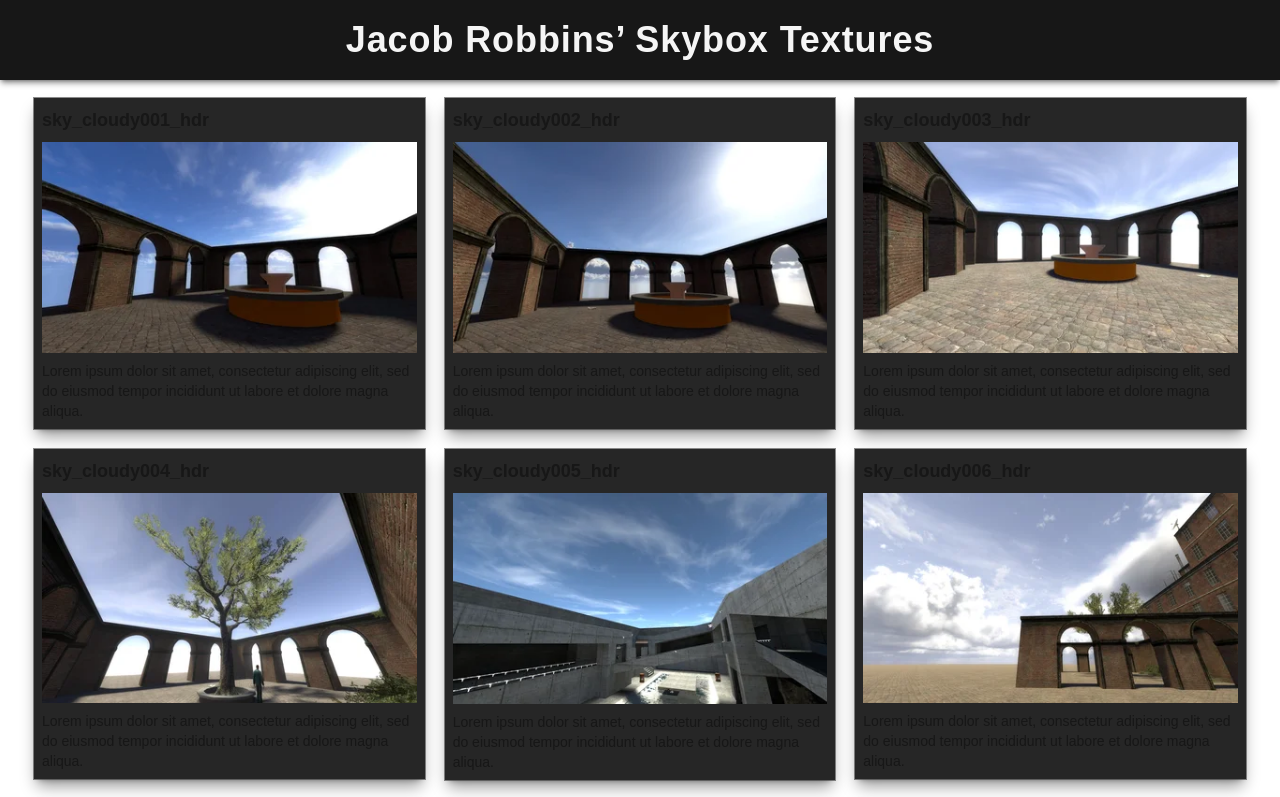
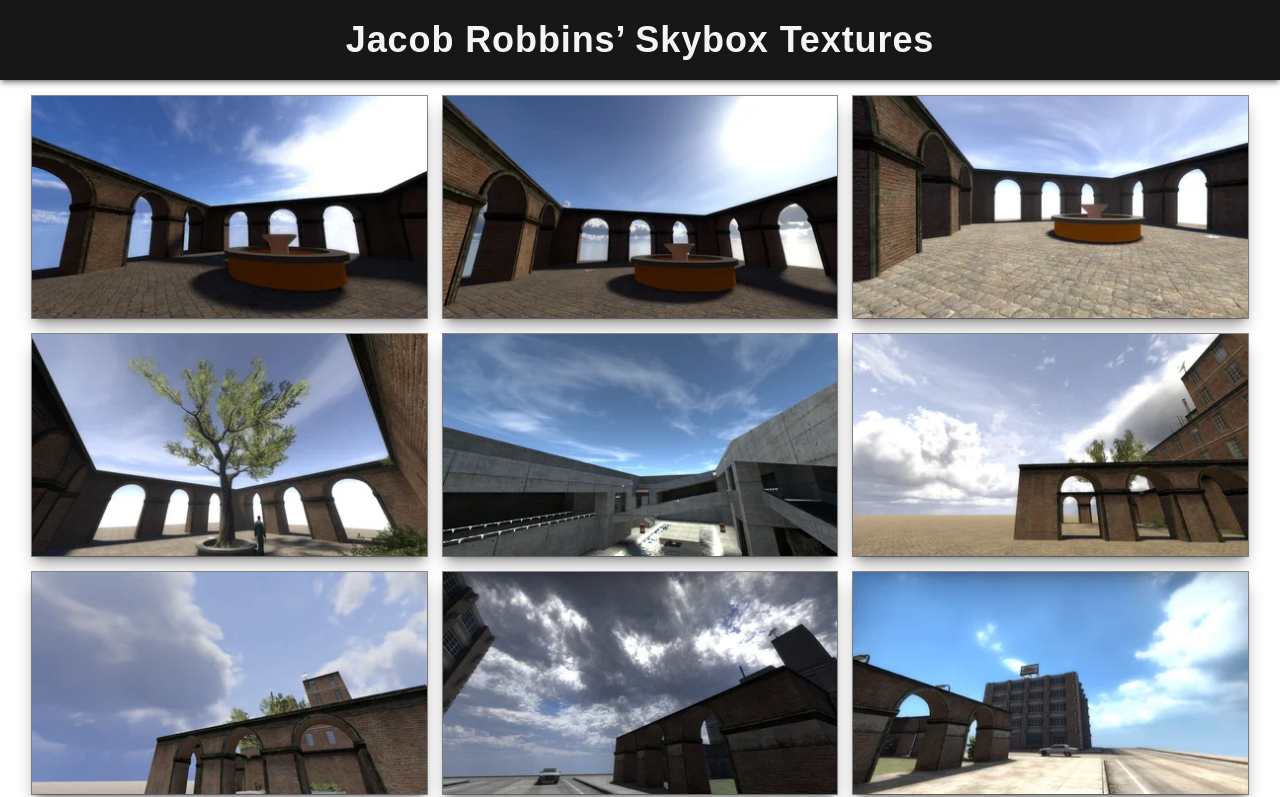
Before and after one commit to Jacobdeanr/Source_Skyboxes, a Next.js app: page /Source_Skyboxes_NextJS/ in a window 1280 px wide. Shown: the top 797 px of the page. Built offline with nearby package versions, Linux system fonts and the light colour scheme.

Commit message:
Adjusted card layout

```diff
--- a/app/page.tsx
+++ b/app/page.tsx
@@ -27,7 +27,7 @@ function getSkyboxSlugs(): string[] {
             mb-4
           "
         >
-        <h1 className="text-2xl sm:text-4xl font-bold text-neutral-100 tracking-wide">
+        <h1 className="text-2xl sm:text-4xl font-bold text-neutral-100 tracking-wide text-center text-nowrap">
           Jacob Robbins&rsquo; Skybox Textures
         </h1>
       </header>
@@ -35,8 +35,11 @@ function getSkyboxSlugs(): string[] {
       <section
         className="
           grid gap-4
-          grid-cols-[repeat(auto-fill,minmax(24rem,1fr))]
-          px-4 sm:px-6 lg:px-8     /* side padding that expands with breakpoints */
+          grid-cols-[repeat(auto-fill,minmax(16rem,1fr))]
+          sm:grid-cols-[repeat(auto-fill,minmax(18rem,1fr))]
+          lg:grid-cols-[repeat(auto-fill,minmax(22rem,1fr))]
+          2xl:grid-cols-[repeat(auto-fill,minmax(26rem,1fr))]
+          px-4 sm:px-6 lg:px-8
         "
       >
         {slugs.map((slug) => (
--- a/app/ui/skyboxcard.tsx
+++ b/app/ui/skyboxcard.tsx
@@ -9,6 +9,8 @@ type Props = {
     const imgBase   = `/Source_Skyboxes_NextJS/skyboxes/${slug}/images`;
     const details   = `/${slug}`;
 
+    const thumbnail = `${imgBase}/thumbnail.webp`;
+
     //placeholder
     const description = 'Lorem ipsum dolor sit amet, consectetur adipiscing elit, sed do eiusmod tempor incididunt ut labore et dolore magna aliqua.';
 
@@ -16,35 +18,44 @@ type Props = {
     <Link href={details}>
         <article
             className="
-            flex flex-col items-center
-            bg-neutral-800
-            ring-1 ring-neutral-700/60
+                group
+                relative flex flex-col items-center
+                bg-neutral-800 ring-1 ring-neutral-700/60
                 shadow-lg shadow-black/40
-            p-2
-            m-0.5
-            tranform hover:scale-105
-            transition duration-150
+                transition duration-150 hover:scale-105
+                overflow-hidden
+                aspect-[16/9]
+            "
+            style={{
+                backgroundImage: `url(${thumbnail})`,
+                backgroundSize: 'cover',
+                backgroundPosition: 'center',
+            }}
+            >
 
-        ">
-            <div className='w-full text-center font-bold'>
-                <h2 className="text-lg font-semibold text-left">{slug}</h2>
-            </div>
-
-            <div className="relative w-full aspect-[16/9] overflow-hidden m-2">
+            {/* Visually hidden image for SEO/alt text */}
             <Image
-                    src={`${imgBase}/thumbnail.webp`}
+                src={thumbnail}
                 alt={`${slug} preview`}
                 fill
-                    sizes="(min-width:1280px) 16rem,
-                    (min-width:1024px) 22vw,
-                    (min-width:640px) 45vw,
-                    100vw"
-                    className="object-cover"
+                className="opacity-0"
                 unoptimized
             />
-            </div>
-            <div className='w-full h-auto'>
-                <h3 className="text-sm">{description}</h3>
+            <div
+                className="
+                    absolute inset-x-0 bottom-0
+                    translate-y-full
+                    group-hover:translate-y-0
+                    group-hover:opacity-100
+                    opacity-0
+                    bg-black/60
+                    px-3 py-2
+                    transition duration-150
+                "
+    >
+                <h2 className="text-sm font-semibold text-neutral-100 truncate">
+                    {slug}
+                </h2>
             </div>
         </article>
     </Link>
```
Lines whose indentation alone changed are shown as unchanged.
